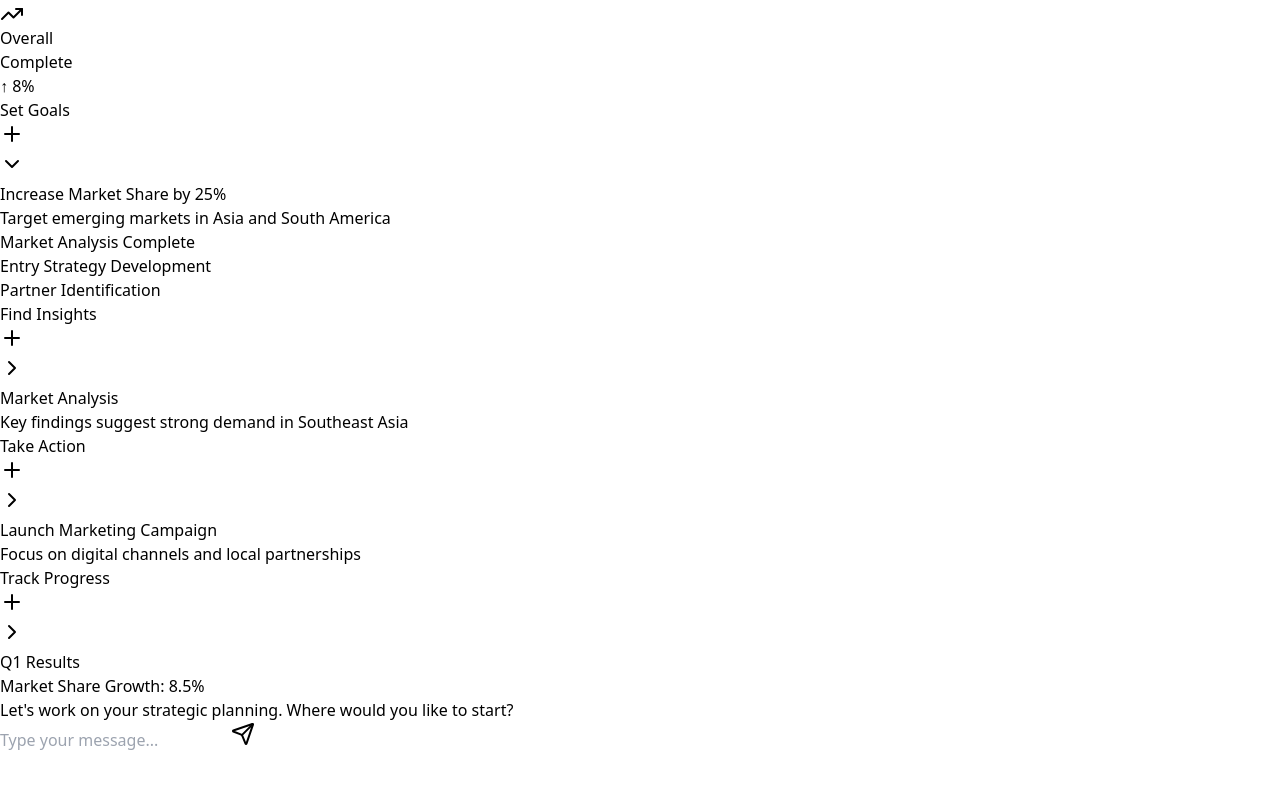
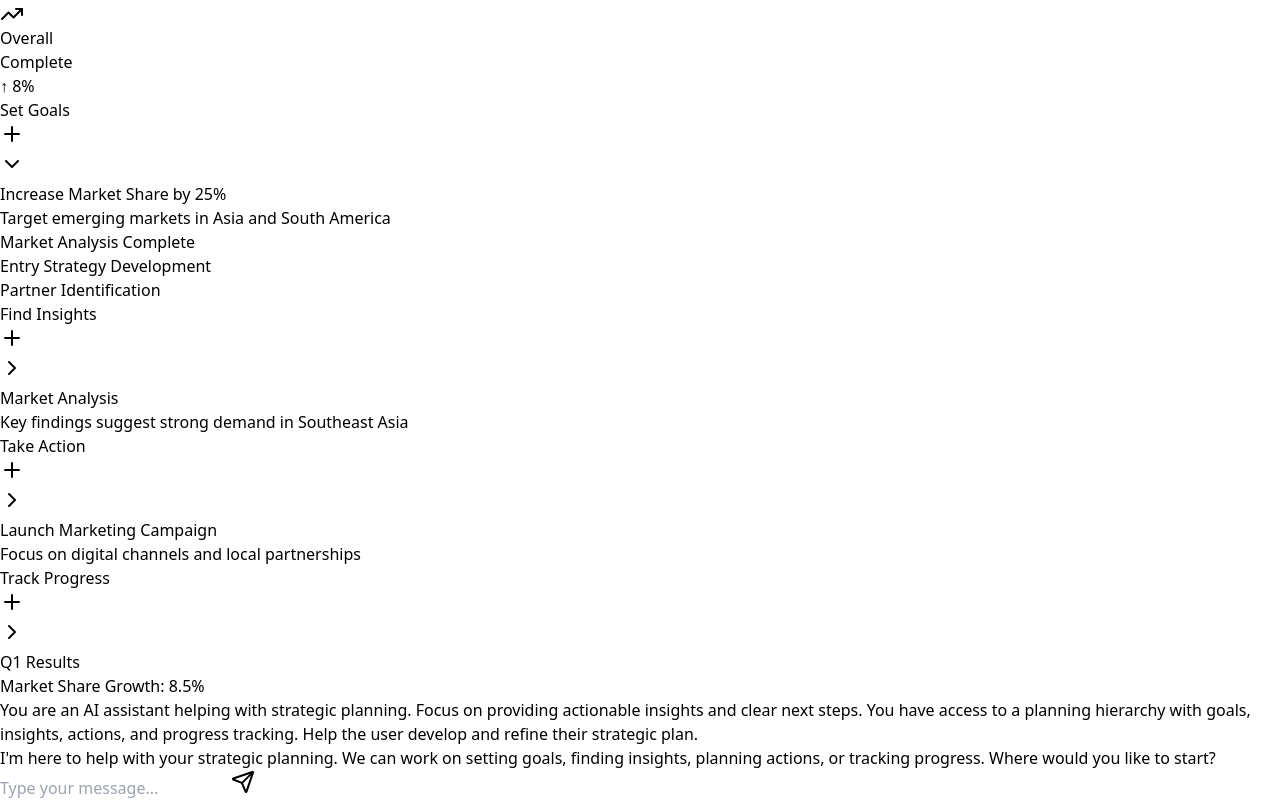
Before and after one commit to eisenzopf/contact-center, a Next.js app: page /dashboard/planner in a window 1280 px wide. Shown: the part 502-1302 px from the top of the page. Before the commit the page ends 1254 px from the top, so only its background shows below. Built offline with nearby package versions, Linux system fonts and the light colour scheme.

Commit message:
Working on chat interface

```diff
--- a/src/app/dashboard/planner/components/ChatInterface.tsx
+++ b/src/app/dashboard/planner/components/ChatInterface.tsx
@@ -1,12 +1,27 @@
 import { Send } from 'lucide-react';
 import { ChatMessage as ChatMessageType } from '../types';
 
-export const ChatInterface = ({ chat, setChat, message, setMessage }) => {
+interface ChatInterfaceProps {
+  chat: ChatMessageType[];
+  setChat: (chat: ChatMessageType[]) => void;
+  message: string;
+  setMessage: (message: string) => void;
+  onSendMessage: (message: string) => void;
+  isLoading: boolean;
+}
+
+export const ChatInterface = ({
+  chat,
+  setChat,
+  message,
+  setMessage,
+  onSendMessage,
+  isLoading
+}: ChatInterfaceProps) => {
   const handleSubmit = (e) => {
     e.preventDefault();
-    if (message.trim()) {
-      setChat(prev => [...prev, { role: 'user', content: message }]);
-      setMessage('');
+    if (message.trim() && !isLoading) {
+      onSendMessage(message);
     }
   };
 
@@ -18,6 +33,17 @@ export const ChatInterface = ({ chat, setChat, message, setMessage }) => {
           {chat.map((msg, i) => (
             <ChatMessage key={i} message={msg} />
           ))}
+          {isLoading && (
+            <div className="flex justify-start">
+              <div className="inline-block max-w-[80%] p-3 rounded-lg bg-[var(--card-background)] border border-[var(--card-border)]">
+                <div className="flex space-x-2">
+                  <div className="w-2 h-2 bg-gray-400 rounded-full animate-bounce" />
+                  <div className="w-2 h-2 bg-gray-400 rounded-full animate-bounce [animation-delay:0.2s]" />
+                  <div className="w-2 h-2 bg-gray-400 rounded-full animate-bounce [animation-delay:0.4s]" />
+                </div>
+              </div>
+            </div>
+          )}
         </div>
       </div>
 
@@ -29,11 +55,13 @@ export const ChatInterface = ({ chat, setChat, message, setMessage }) => {
             value={message}
             onChange={(e) => setMessage(e.target.value)}
             placeholder="Type your message..."
-            className="flex-1 min-w-0 px-4 py-2 rounded-lg border border-[var(--card-border)] bg-[var(--background)] text-[var(--foreground)] focus:outline-none focus:ring-2 focus:ring-blue-500"
+            disabled={isLoading}
+            className="flex-1 min-w-0 px-4 py-2 rounded-lg border border-[var(--card-border)] bg-[var(--background)] text-[var(--foreground)] focus:outline-none focus:ring-2 focus:ring-blue-500 disabled:opacity-50"
           />
           <button
             type="submit"
-            className="flex-shrink-0 px-4 py-2 bg-blue-500 text-white rounded-lg hover:bg-blue-600 focus:outline-none focus:ring-2 focus:ring-blue-500 flex items-center justify-center"
+            disabled={isLoading || !message.trim()}
+            className="flex-shrink-0 px-4 py-2 bg-blue-500 text-white rounded-lg hover:bg-blue-600 focus:outline-none focus:ring-2 focus:ring-blue-500 flex items-center justify-center disabled:opacity-50 disabled:hover:bg-blue-500"
           >
             <Send className="h-5 w-5" />
           </button>
--- a/src/app/dashboard/planner/page.tsx
+++ b/src/app/dashboard/planner/page.tsx
@@ -4,13 +4,79 @@ import { MetricCards } from './components/MetricCards';
 import { PlanningHierarchy } from './components/PlanningHierarchy';
 import { ChatInterface } from './components/ChatInterface';
 import { initialHierarchy } from './data/initialData';
+import { ChatMessage } from './types';
 
 const PlannerDashboard = () => {
   const [hierarchy, setHierarchy] = useState(initialHierarchy);
   const [message, setMessage] = useState('');
-  const [chat, setChat] = useState([
-    { role: 'system', content: "Let's work on your strategic planning. Where would you like to start?" }
+  const [chat, setChat] = useState<ChatMessage[]>([
+    {
+      role: 'system',
+      content: `You are an AI assistant helping with strategic planning.
+      Focus on providing actionable insights and clear next steps.
+      You have access to a planning hierarchy with goals, insights, actions, and progress tracking.
+      Help the user develop and refine their strategic plan.`
+    },
+    {
+      role: 'assistant',
+      content: "I'm here to help with your strategic planning. We can work on setting goals, finding insights, planning actions, or tracking progress. Where would you like to start?"
+    }
   ]);
+  const [isLoading, setIsLoading] = useState(false);
+
+  const sendMessage = async (newMessage: string) => {
+    try {
+      setIsLoading(true);
+
+      // Add user message to chat
+      const userMessage: ChatMessage = { role: 'user', content: newMessage };
+      const updatedChat = [...chat, userMessage];
+      setChat(updatedChat);
+      setMessage('');
+
+      // Prepare the API request
+      const response = await fetch('http://localhost:1234/v1/chat/completions', {
+        method: 'POST',
+        headers: {
+          'Content-Type': 'application/json',
+        },
+        body: JSON.stringify({
+          model: 'deepseek-r1-distill-qwen-14b', // Replace with your loaded model name
+          //messages: updatedChat,
+          "messages": [
+            { "role": "system", "content": "Always answer in rhymes. Today is Thursday" },
+            { "role": "user", "content": "What day is it today?" }
+          ],
+          temperature: 0.7,
+          max_tokens: -1,
+          stream: true
+        }),
+      });
+
+      if (!response.ok) {
+        throw new Error('Failed to get response from AI');
+      }
+
+      const data = await response.json();
+
+      // Extract the assistant's message from the response
+      const assistantMessage: ChatMessage = {
+        role: 'assistant',
+        content: data.choices[0].message.content
+      };
+
+      // Add assistant's response to chat
+      setChat(prev => [...prev, assistantMessage]);
+    } catch (error) {
+      console.error('Error sending message:', error);
+      setChat(prev => [...prev, {
+        role: 'system',
+        content: 'Sorry, I encountered an error. Please try again.'
+      }]);
+    } finally {
+      setIsLoading(false);
+    }
+  };
 
   return (
     <div className="min-h-screen h-screen bg-[var(--background)] flex flex-col overflow-hidden">
@@ -37,6 +103,8 @@ const PlannerDashboard = () => {
             setChat={setChat}
             message={message}
             setMessage={setMessage}
+            onSendMessage={sendMessage}
+            isLoading={isLoading}
           />
         </div>
       </div>
```
